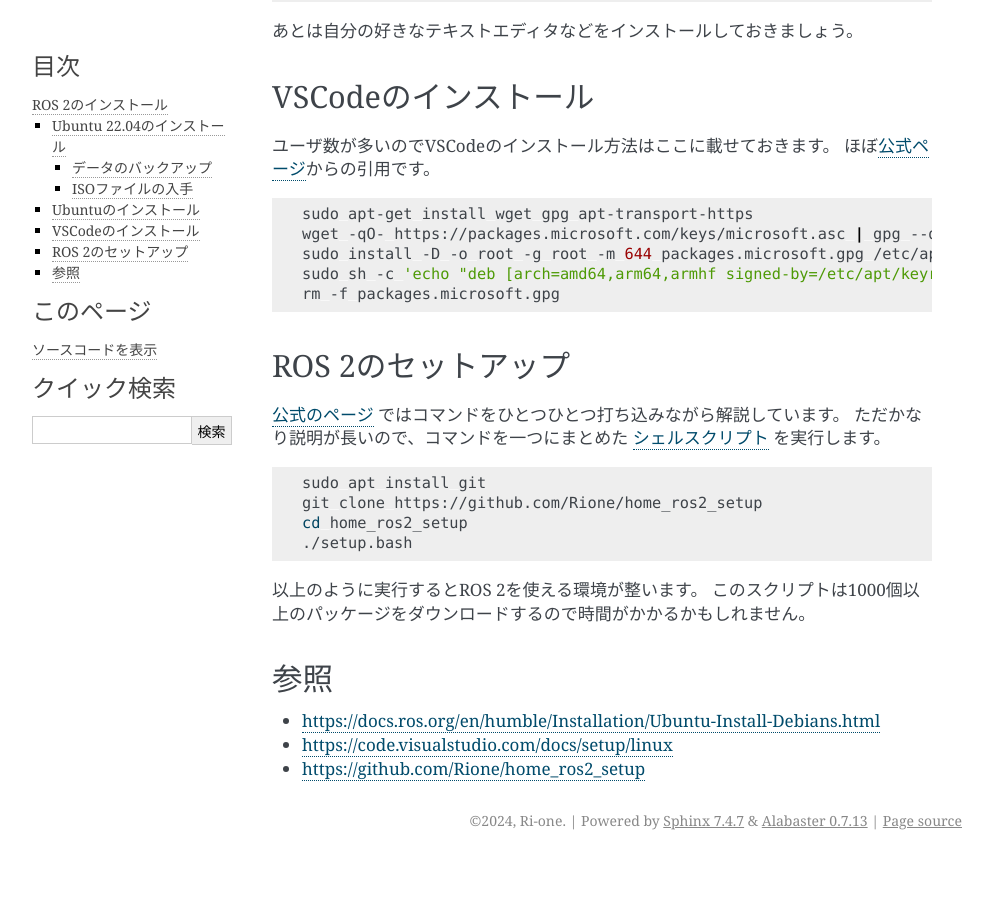
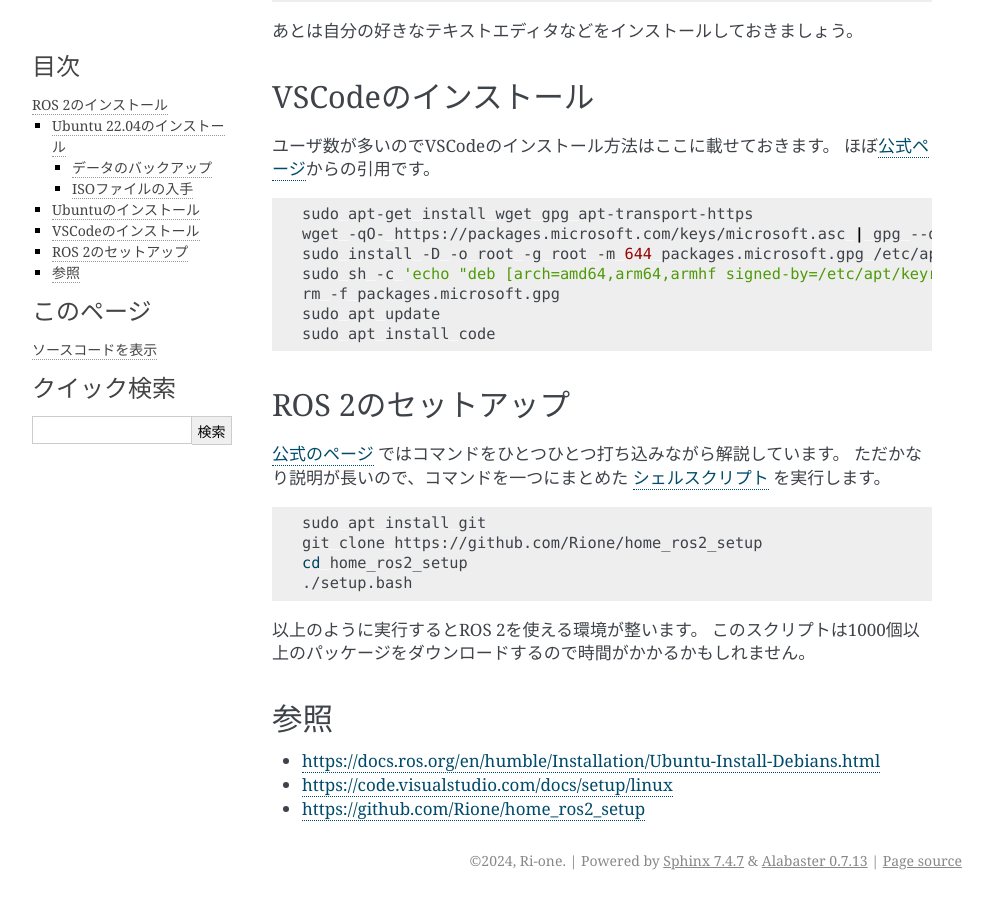
Before and after one commit to Rione/home-ros2-wiki, a Sphinx documentation site: the page built from source/installation.md, in a window 1280 px wide and 900 px high, scrolled down 1079 px. Shown: the whole window, without its empty margins (148-1141 px from the left). Built offline with Sphinx 7.4.7, drawn with Linux system fonts in a browser that asks for light colours; before the commit the page ends 1939 px from its top, so only the background shows below that.

Commit message:
fix: missing steps for vscode install

````diff
--- a/source/installation.md
+++ b/source/installation.md
@@ -54,6 +54,8 @@
 sudo install -D -o root -g root -m 644 packages.microsoft.gpg /etc/apt/keyrings/packages.microsoft.gpg
 sudo sh -c 'echo "deb [arch=amd64,arm64,armhf signed-by=/etc/apt/keyrings/packages.microsoft.gpg] https://packages.microsoft.com/repos/code stable main" > /etc/apt/sources.list.d/vscode.list'
 rm -f packages.microsoft.gpg
+sudo apt update
+sudo apt install code
 ```
 
 ## ROS 2のセットアップ
````
